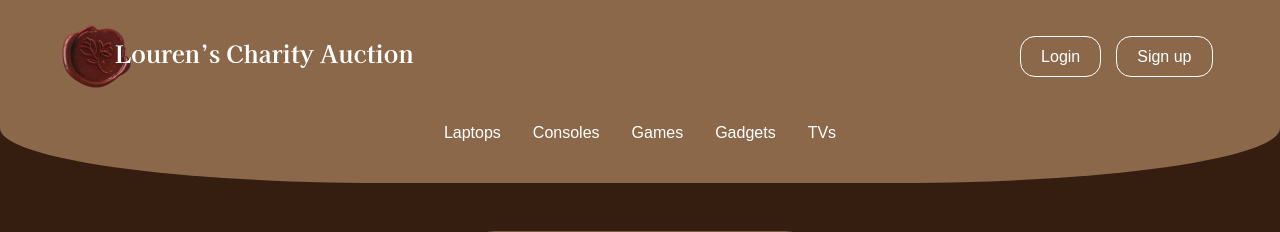
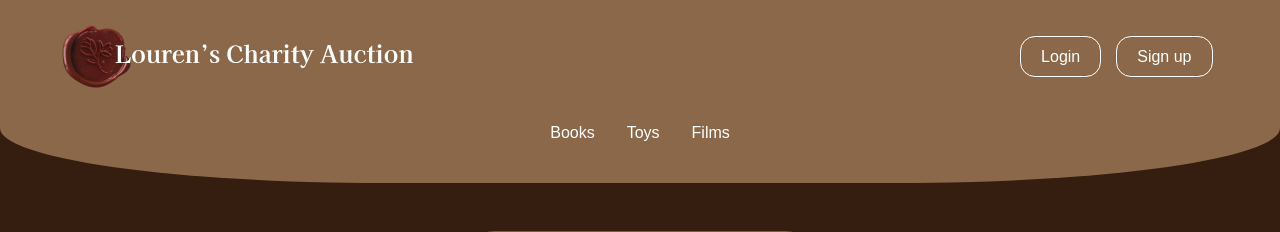
Before and after one commit to Viktordvlpr/auction, a Django app: page /website/ in a window 1280 px wide. Shown: the top 232 px of the page. Run offline with Django 3.2, Linux system fonts and the light colour scheme; data comes from the database, SQL or seed files in the repository; both versions use the stored data as it was after the commit; some libraries are stand-ins or nearby versions.

Commit message:
change categories

```diff
--- a/auctionsonline/auctionsonline/urls.py
+++ b/auctionsonline/auctionsonline/urls.py
@@ -3,8 +3,11 @@ from django.urls import path, include
 from django.conf import settings
 from django.conf.urls.static import static
 from docutils.nodes import document
+from django.urls import path, include
+from django.views.generic import RedirectView
 
 urlpatterns = [
-    path('admin/', admin.site.urls),
-    path('website/', include('website.urls'))
+      path('', RedirectView.as_view(url='/website/', permanent=True)),
+      path('admin/', admin.site.urls),
+      path('website/', include('website.urls')),
 ] + static(settings.MEDIA_URL, document_root=settings.MEDIA_ROOT)
--- a/auctionsonline/website/models.py
+++ b/auctionsonline/website/models.py
@@ -19,11 +19,11 @@ class UserDetails(models.Model):
 
 class Product(models.Model):
     CATEGORIES = (
-        ('LAP', 'Laptop'),
-        ('CON', 'Console'),
-        ('GAD', 'Gadget'),
-        ('GAM', 'Game'),
-        ('TEL', 'TV')
+        ('BOK', 'Books'),
+        ('TOY', 'Toys'),
+        ('FIL', 'Films'),
+        # ('GAM', 'Game'),
+        # ('TEL', 'TV')
     )
 
     title = models.CharField(max_length=255)
--- a/auctionsonline/website/templates/auctions_panel/dashboard.html
+++ b/auctionsonline/website/templates/auctions_panel/dashboard.html
@@ -29,6 +29,11 @@
             <a href="/website/my_auctions/" class="text-dark">All Auctions</a>
           </h2>
         </div>
+        <div class="col">
+          <h2>
+            <a href="/website/" class="text-dark">Main page</a>
+          </h2>
+        </div>
       </div>
       <hr />
     </div>
--- a/auctionsonline/website/templates/index.html
+++ b/auctionsonline/website/templates/index.html
@@ -42,20 +42,20 @@
 
         <ul class="nav nav-pills nav-row nav-mid">
             <li class="nav-item">
-                <a class="nav-link" href="/website/category/laptops/">Laptops</a>
+                <a class="nav-link" href="/website/category/books/">Books</a>
             </li>
             <li class="nav-item">
-                <a class="nav-link" href="/website/category/consoles/">Consoles</a>
+                <a class="nav-link" href="/website/category/toys/">Toys</a>
             </li>
             <li class="nav-item">
-                <a class="nav-link" href="/website/category/games/">Games</a>
+                <a class="nav-link" href="/website/category/films/">Films</a>
             </li>
-            <li class="nav-item">
-                <a class="nav-link" href="/website/category/gadgets/">Gadgets</a>
-            </li>
-            <li class="nav-item">
-                <a class="nav-link" href="/website/category/tvs/">TVs</a>
-            </li>
+<!--            <li class="nav-item">-->
+<!--                <a class="nav-link" href="/website/category/gadgets/">Gadgets</a>-->
+<!--            </li>-->
+<!--            <li class="nav-item">-->
+<!--                <a class="nav-link" href="/website/category/tvs/">TVs</a>-->
+<!--            </li>-->
         </ul>
 
         <ul id="right_navbar" class="nav-row navbar-nav nav-end  ml-auto">
--- a/auctionsonline/website/views.py
+++ b/auctionsonline/website/views.py
@@ -335,30 +335,30 @@ def filter_auctions(request, category):
          If the user is not logged in.
     """
     f_auctions = []
-    if category == "laptops":
+    if category == "books":
         f_auctions = Auction.objects.filter(
-            time_ending__gte=datetime.now(), product_id__category="LAP"
+            time_ending__gte=datetime.now(), product_id__category="BOK"
         ).order_by('time_starting')
 
-    elif category == "consoles":
+    elif category == "toys":
         f_auctions = Auction.objects.filter(
-            time_ending__gte=datetime.now(), product_id__category="CON"
+            time_ending__gte=datetime.now(), product_id__category="TOY"
         ).order_by('time_starting')
 
-    elif category == "games":
+    elif category == "films":
         f_auctions = Auction.objects.filter(
-            time_ending__gte=datetime.now(), product_id__category="GAM"
+            time_ending__gte=datetime.now(), product_id__category="FIL"
         ).order_by('time_starting')
 
-    elif category == "gadgets":
-        f_auctions = Auction.objects.filter(
-            time_ending__gte=datetime.now(), product_id__category="GAD"
-        ).order_by('time_starting')
-
-    elif category == "tvs":
-        f_auctions = Auction.objects.filter(
-            time_ending__gte=datetime.now(), product_id__category="TEL"
-        ).order_by('time_starting')
+    # elif category == "gadgets":
+    #     f_auctions = Auction.objects.filter(
+    #         time_ending__gte=datetime.now(), product_id__category="GAD"
+    #     ).order_by('time_starting')
+    #
+    # elif category == "tvs":
+    #     f_auctions = Auction.objects.filter(
+    #         time_ending__gte=datetime.now(), product_id__category="TEL"
+    #     ).order_by('time_starting')
 
     try:
         if request.session['username']:
```
Also changed, not shown: auctionsonline/website/templates/auctions_panel/product_panel.html (+5 -5 lines), auctionsonline/db.sqlite3.
